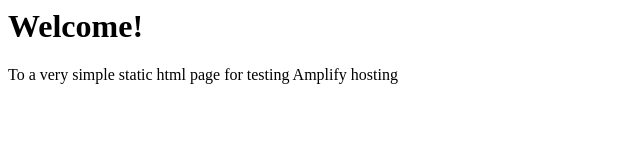
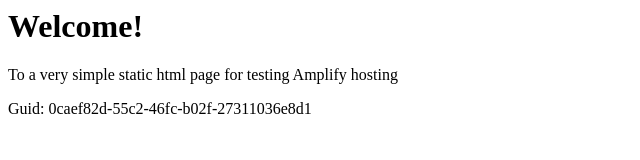
Before and after one commit to aws-aemilia-bom/Github-PR-Commit-Integration-Test-DoNotTouch-Gith-P5X5MO5I-v1-preprod-ap-south-1, a website: page src/index.html in a window 1280 px wide. Shown: the whole page, without its empty margins (0-640 px from the left). Drawn offline with Linux system fonts and the light colour scheme.

Commit message:
commit from integ tests

```diff
--- a/src/index.html
+++ b/src/index.html
@@ -1,3 +1,5 @@
+
+
 <html lang="en">
 
 <head>
@@ -10,6 +12,6 @@
 <body>
     <h1>Welcome!</h1>
     <p>To a very simple static html page for testing Amplify hosting</p>
-</body>
+    <p>Guid: 0caef82d-55c2-46fc-b02f-27311036e8d1</p></body>
 
 </html>
```
